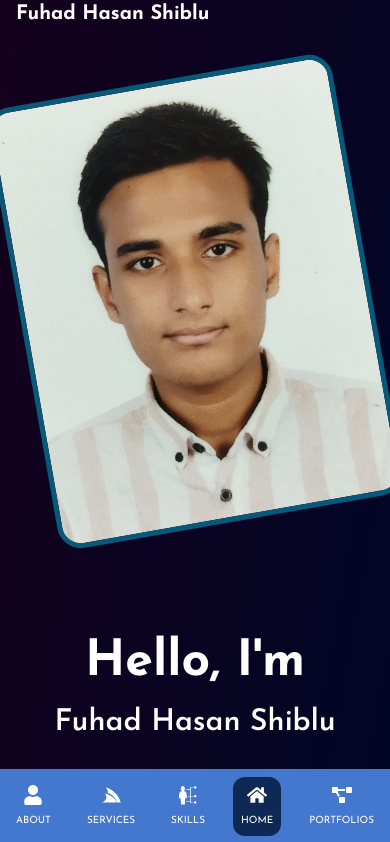
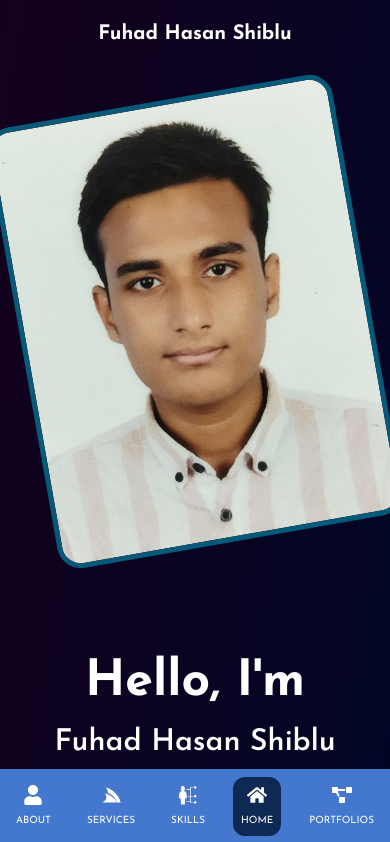
Before and after one commit to fuhad-shiblu/MyPortfolioWebsite, a React (Vite) app: page / in a window 390 px wide. Shown: the top 842 px of the page. Built offline with nearby package versions, Linux system fonts and the light colour scheme.

Commit message:
fixed Navbar logo on mobile menu

```diff
--- a/src/assets/Components/Navbar/Navbar.jsx
+++ b/src/assets/Components/Navbar/Navbar.jsx
@@ -23,7 +23,7 @@ const Navbar = () => {
         </ul>
     </div>
       <div className="container m-auto">
-        <div className="md:flex md:mt-5 md:justify-between md:items-center sm:flex sm:justify-center">
+        <div className="md:flex mt-5 md:justify-between md:items-center flex justify-center">
             <Link className='text-xl text-white font-bold hover:text-[rgba(255,255,255,0.5)] transition-all' to={'/'}>Fuhad Hasan Shiblu</Link>
             <ul className='flex gap-5 items-center hidden md:inline-flex'>
                 <li><NavLink to={'/'} className={({ isActive }) => isActive ? "text-sm text-white font-normal uppercase p-2 bg-[#0E2954] rounded-xl" : "text-sm text-white font-normal uppercase p-2 hover:bg-[#0E2954] rounded-xl transition-all"}>home</NavLink></li>
```
